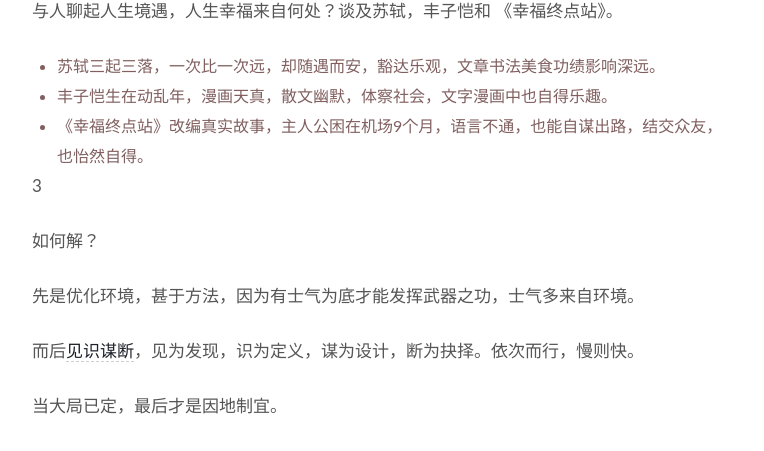
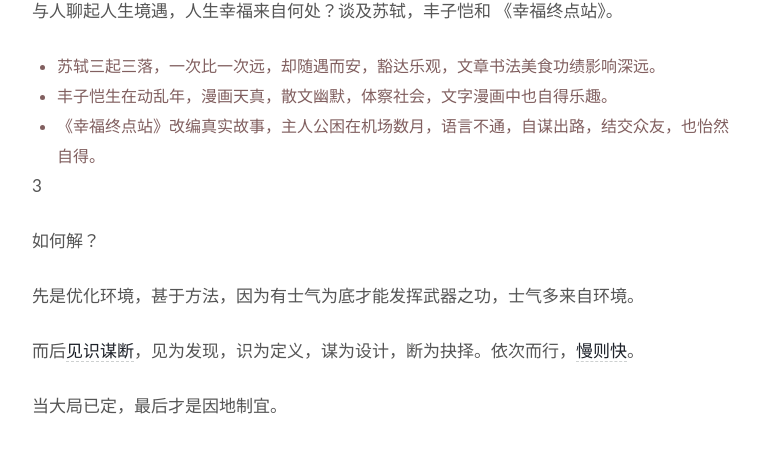
Before and after one commit to WillWang-X/willwang-x.github.io, a Jekyll site: the page built from _posts/blogs/2021-11-04-su-shi-and-env.md, in a window 1280 px wide. Shown: the part 509-960 px from the top of the page, without its empty margins (258-1022 px from the left). Built offline with Jekyll 4.4.1, drawn with Linux system fonts in a browser that asks for light colours.

Commit message:
Add reference for words

```diff
--- a/_posts/blogs/2021-11-04-su-shi-and-env.md
+++ b/_posts/blogs/2021-11-04-su-shi-and-env.md
@@ -26,7 +26,7 @@
 
 * 苏轼三起三落，一次比一次远，却随遇而安，豁达乐观，文章书法美食功绩影响深远。
 * 丰子恺生在动乱年，漫画天真，散文幽默，体察社会，文字漫画中也自得乐趣。
-* 《幸福终点站》改编真实故事，主人公困在机场9个月，语言不通，也能自谋出路，结交众友，也怡然自得。
+* 《幸福终点站》改编真实故事，主人公困在机场数月，语言不通，自谋出路，结交众友，也怡然自得。
 
 3
 
@@ -34,7 +34,7 @@
 
 先是优化环境，甚于方法，因为有士气为底才能发挥武器之功，士气多来自环境。
 
-而后[见识谋断](https://www.ckmao.pro/)，见为发现，识为定义，谋为设计，断为抉择。依次而行，慢则快。
+而后[见识谋断](https://www.ckmao.pro/)，见为发现，识为定义，谋为设计，断为抉择。依次而行，[慢则快](https://so.gushiwen.cn/mingju/juv_e8562abf41f6.aspx)。
 
 当大局已定，最后才是因地制宜。
 
```
